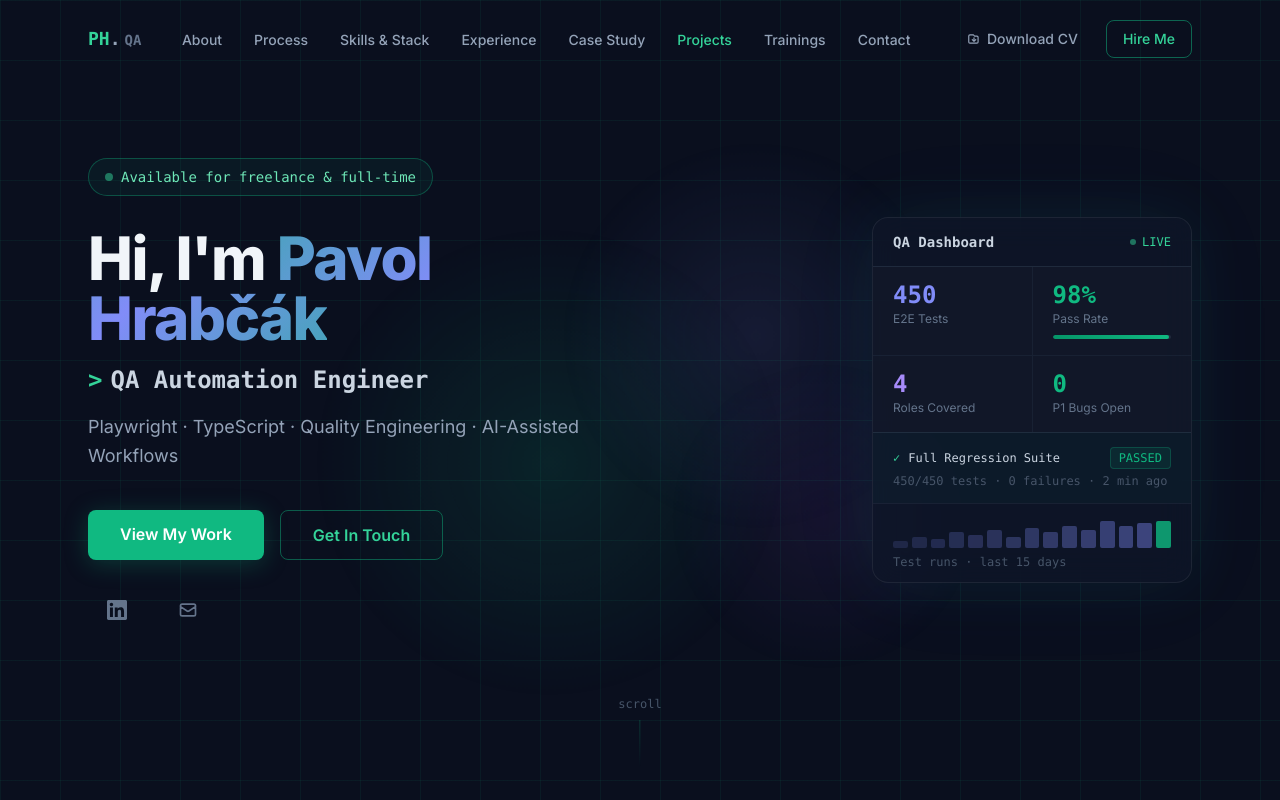
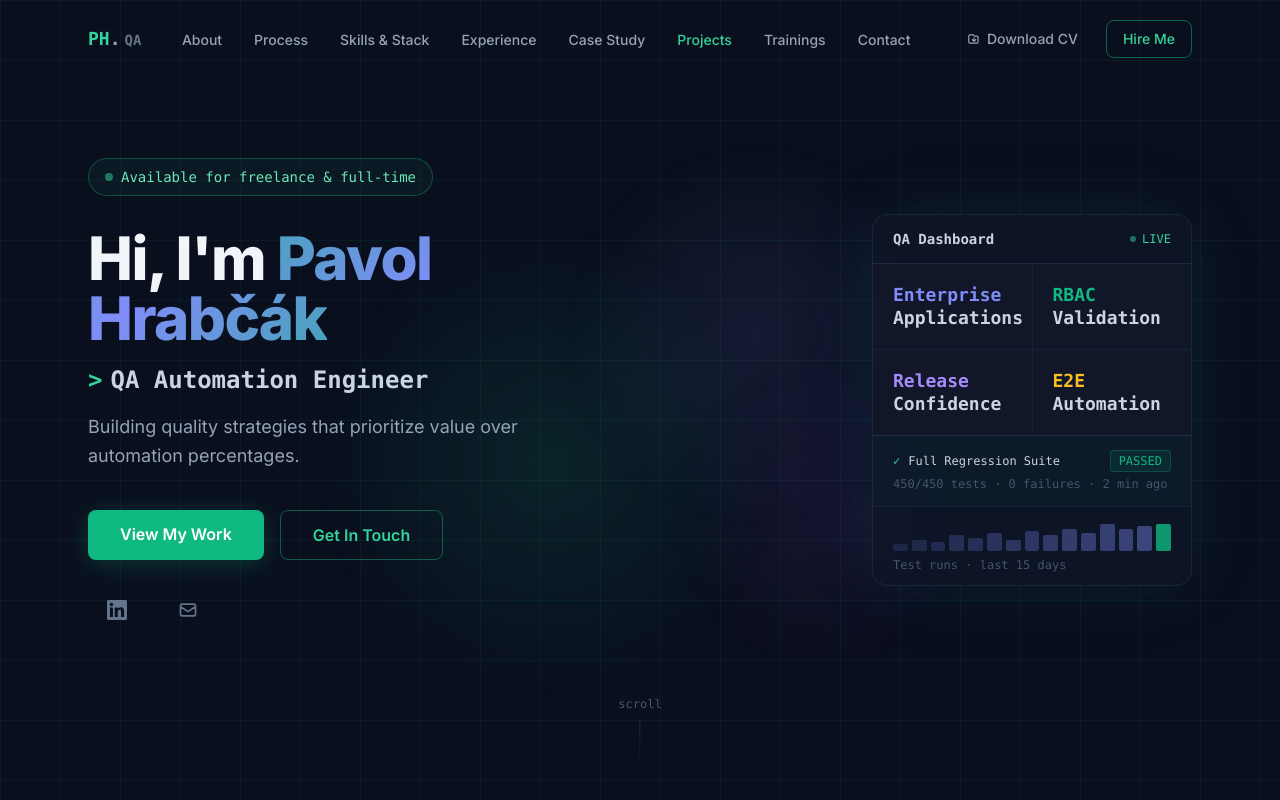
Before and after one commit to pavolhrabcak/qa-portfolio, a React (Vite) app: page /#projects in a window 1280 px wide. Shown: the top 800 px of the page. Built offline with nearby package versions, Linux system fonts and the light colour scheme.

Commit message:
Hero and About me updates

```diff
--- a/src/components/Hero.jsx
+++ b/src/components/Hero.jsx
@@ -21,13 +21,13 @@ const EmailIcon = () => (
 )
 
 const METRICS = [
-  { value: 450, display: '450',  label: 'E2E Tests',      color: '#818cf8', delay: 200 },
-  { value: 98,  display: '98%',  label: 'Pass Rate',      color: '#10b981', delay: 350, bar: 98 },
-  { value: 4,   display: '4',    label: 'Roles Covered',  color: '#a78bfa', delay: 500 },
-  { value: 0,   display: '0',    label: 'P1 Bugs Open',   color: '#10b981', delay: 650 },
+  { line1: 'Enterprise',  line2: 'Applications', color: '#818cf8', delay: 200 },
+  { line1: 'RBAC',        line2: 'Validation',   color: '#10b981', delay: 350 },
+  { line1: 'Release',     line2: 'Confidence',    color: '#a78bfa', delay: 500 },
+  { line1: 'E2E',         line2: 'Automation',    color: '#fbbf24', delay: 650 },
 ]
 
-function MetricCell({ display, label, color, bar, delay }) {
+function MetricCell({ line1, line2, color, delay }) {
   const [visible, setVisible] = useState(false)
   useEffect(() => {
     const t = setTimeout(() => setVisible(true), delay)
@@ -36,25 +36,15 @@ function MetricCell({ display, label, color, bar, delay }) {
 
   return (
     <div
-      className="px-5 py-4 transition-opacity duration-500"
+      className="px-5 py-5 transition-opacity duration-500 flex flex-col justify-center"
       style={{ opacity: visible ? 1 : 0, background: 'rgba(10,15,30,0.5)' }}
     >
-      <div className="text-2xl font-bold font-mono leading-none mb-1" style={{ color }}>
-        {display}
+      <div className="text-lg font-bold font-mono leading-tight" style={{ color }}>
+        {line1}
       </div>
-      <div className="text-slate-500 text-xs">{label}</div>
-      {bar != null && (
-        <div className="mt-2 h-1 rounded-full overflow-hidden" style={{ background: 'rgba(51,65,85,0.5)' }}>
-          <div
-            className="h-full rounded-full"
-            style={{
-              background: 'linear-gradient(90deg, #059669, #10b981)',
-              width: visible ? `${bar}%` : '0%',
-              transition: 'width 1.2s ease 0.2s',
-            }}
-          />
-        </div>
-      )}
+      <div className="text-lg font-bold font-mono leading-tight text-slate-300">
+        {line2}
+      </div>
     </div>
   )
 }
@@ -88,7 +78,7 @@ function MetricsWidget() {
       {/* Metrics 2×2 grid */}
       <div className="grid grid-cols-2" style={{ gap: '1px', background: 'rgba(51,65,85,0.3)' }}>
         {METRICS.map(m => (
-          <MetricCell key={m.label} {...m} />
+          <MetricCell key={m.line1} {...m} />
         ))}
       </div>
 
--- a/src/data.js
+++ b/src/data.js
@@ -1,13 +1,13 @@
 export const personalInfo = {
   name: 'Pavol Hrabčák',
   title: 'QA Automation Engineer',
-  subtitle: 'Playwright · TypeScript · Quality Engineering · AI-Assisted Workflows',
+  subtitle: 'Building quality strategies that prioritize value over automation percentages.',
   email: 'pali.hrabcak@gmail.com',
   linkedin: 'linkedin.com/in/pavol-hrabcak-856388303',
   github: '',
   location: 'Košice, Slovakia',
   available: true,
-  summary: 'QA Engineer with a background in both manual and automated testing, currently responsible for quality processes across enterprise applications. Experienced in building and scaling Playwright-based automation frameworks, defining test strategies, implementing RBAC and API validation, and driving release confidence through reliable end-to-end testing. Focused on maintainable automation, risk-based testing, and efficient QA workflows supported by modern AI tools.',
+  summary: 'QA Engineer with a background in both manual and automated testing, currently responsible for quality processes across enterprise applications. Experienced in building and scaling Playwright-based automation frameworks, defining test strategies, implementing RBAC and API validation, and driving release confidence through reliable end-to-end testing. Focused on risk-based testing, scalable automation, and efficient QA workflows supported by modern AI tools. Rather than measuring success by automation percentages alone, I build sustainable quality strategies that balance coverage, execution speed, long-term maintenance costs, and business risk.',
   languages: ['English', 'Slovak', 'Czech'],
   stats: [
     { value: '12+',  label: 'Years Experience' },
```
